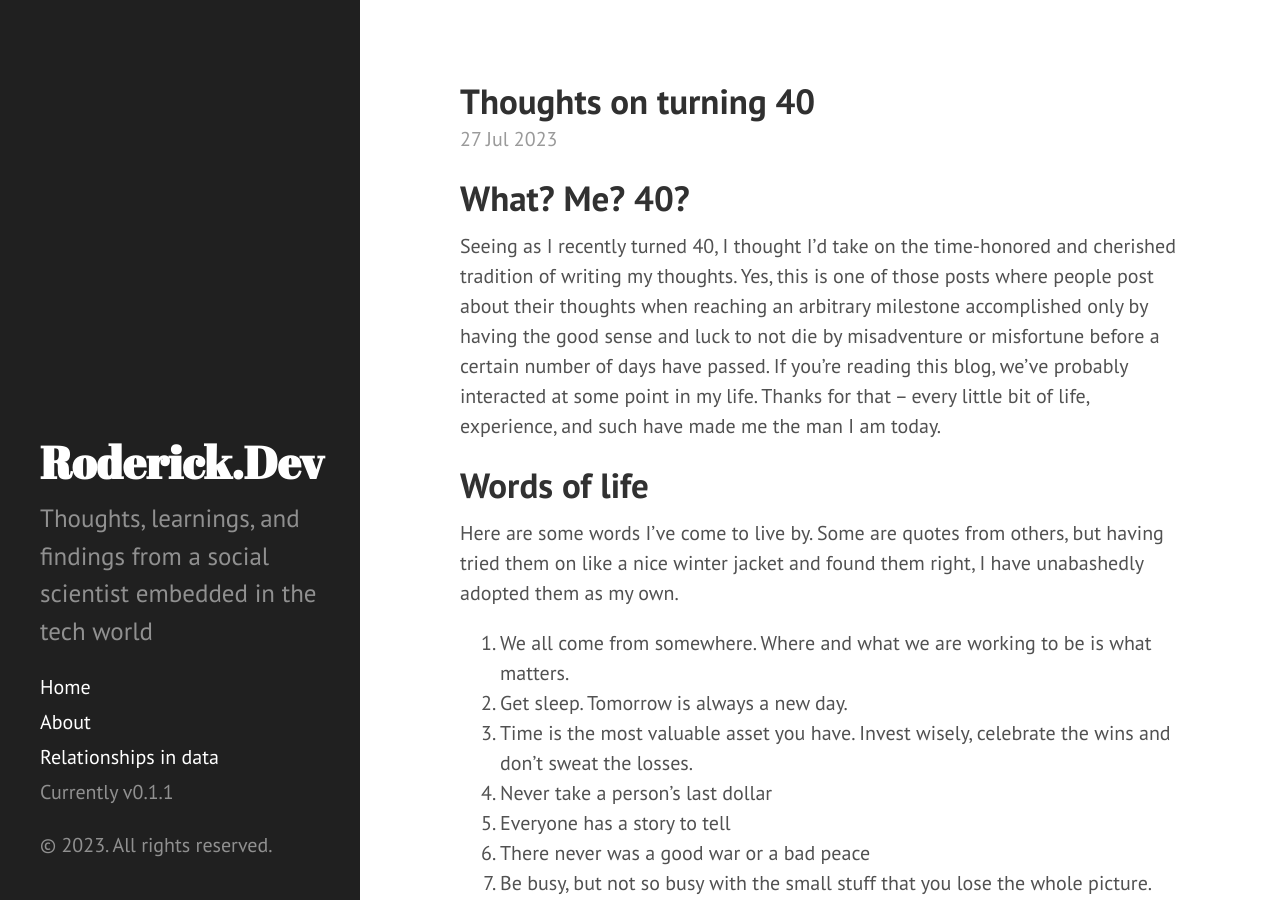
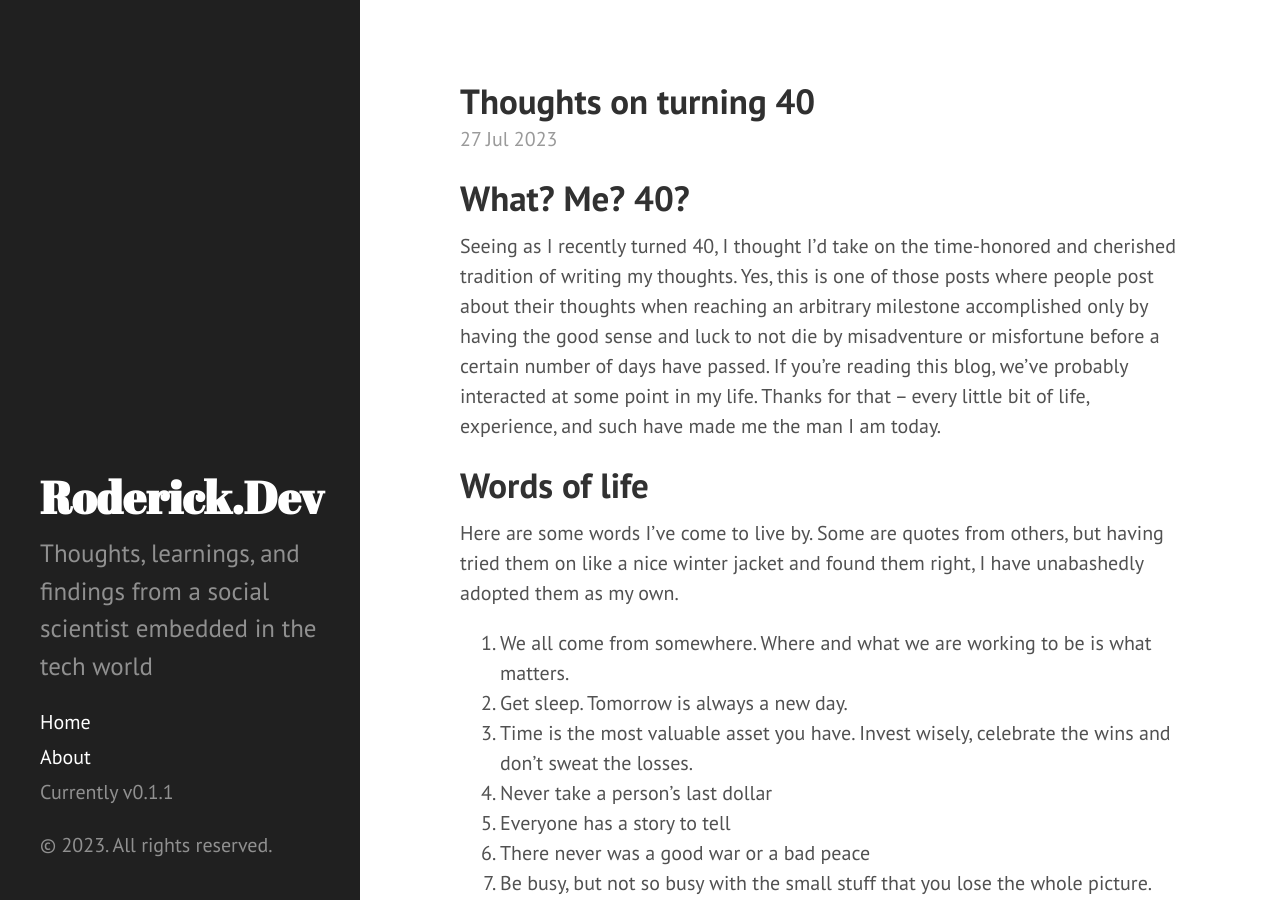
Before and after one commit to tomrod/roderickdev, a Jekyll site: the page built from index.html, in a window 1280 px wide and 900 px high. Built offline with Jekyll 4.4.1, drawn with Linux system fonts in a browser that asks for light colours; the list of posts is cut into pages by our own code.

Commit message:
Fix sidebar

```diff
--- a/_includes/sidebar.html
+++ b/_includes/sidebar.html
@@ -11,20 +11,7 @@
 
     <nav class="sidebar-nav">
       <a class="sidebar-nav-item{% if page.url == site.baseurl %} active{% endif %}" href="{{ site.baseurl }}">Home</a>
-
-      {% comment %}
-        The code below dynamically generates a sidebar nav of pages with
-        `layout: page` in the front-matter. See readme for usage.
-      {% endcomment %}
-
-      {% assign pages_list = site.pages %}
-      {% for node in pages_list %}
-        {% if node.title != null %}
-          {% if node.layout == "page" %}
-            <a class="sidebar-nav-item{% if page.url == node.url %} active{% endif %}" href="{{ node.url }}">{{ node.title }}</a>
-          {% endif %}
-        {% endif %}
-      {% endfor %}
+      <a class="sidebar-nav-item{% if page.url == site.baseurl %} active{% endif %}" href="{{ site.baseurl }}/about/">About</a>
 
       <span class="sidebar-nav-item">Currently v{{ site.version }}</span>
     </nav>
```
